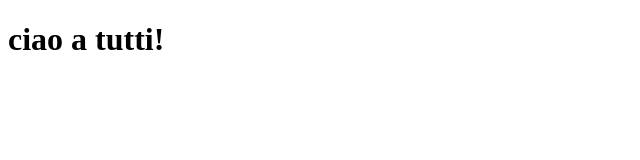
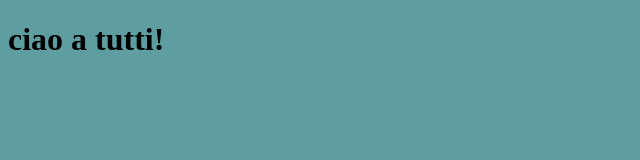
Before and after one commit to enricogiacomazzi/cff_demo, a plain HTML site: page index.html in a window 1280 px wide. Shown: the whole page, without its empty margins (0-640 px from the left). Drawn offline with Linux system fonts and the light colour scheme.

Commit message:
aggiunto css e applicato stile

```diff
--- /dev/null
+++ b/index.css
@@ -0,0 +1,5 @@
+
+
+body {
+    background-color: cadetblue;
+}
--- a/index.html
+++ b/index.html
@@ -5,6 +5,7 @@
     <meta http-equiv="X-UA-Compatible" content="IE=edge">
     <meta name="viewport" content="width=device-width, initial-scale=1.0">
     <title>Mio bellissimo sito</title>
+    <link rel="stylesheet" href="index.css">
 </head>
 <body>
     <h1>ciao a tutti!</h1>
```
